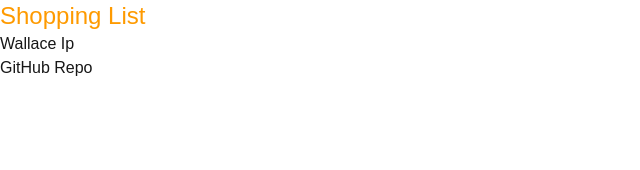
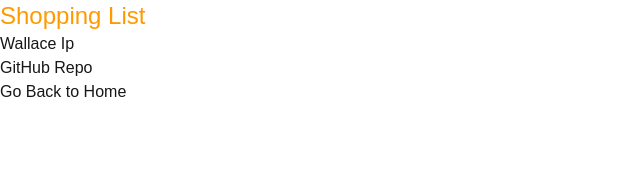
Before and after one commit to wallaceip/cprg306-assignments, a Next.js app: page /week-2 in a window 1280 px wide. Shown: the top 170 px of the page, without its empty margins (0-640 px from the left). Built offline with nearby package versions, Linux system fonts and the light colour scheme.

Commit message:
feat: add BackHome component

```diff
--- /dev/null
+++ b/app/backhome.js
@@ -0,0 +1,9 @@
+import Link from "next/link";
+
+export default function BackHome() {
+    return (
+        <main>
+            <Link href="/" className="hover:text-amber-300">Go Back to Home</Link>
+        </main>
+    );
+}
--- a/app/week-2/page.js
+++ b/app/week-2/page.js
@@ -1,10 +1,12 @@
 import StudentInfo from "./student-info";
+import BackHome from "../backhome";
 
 export default function Page() {
   return (
     <main>
       <h1 className="text-2xl text-amber-500">Shopping List</h1>
       <StudentInfo />
+      <BackHome />
     </main>
   );
 }
```
